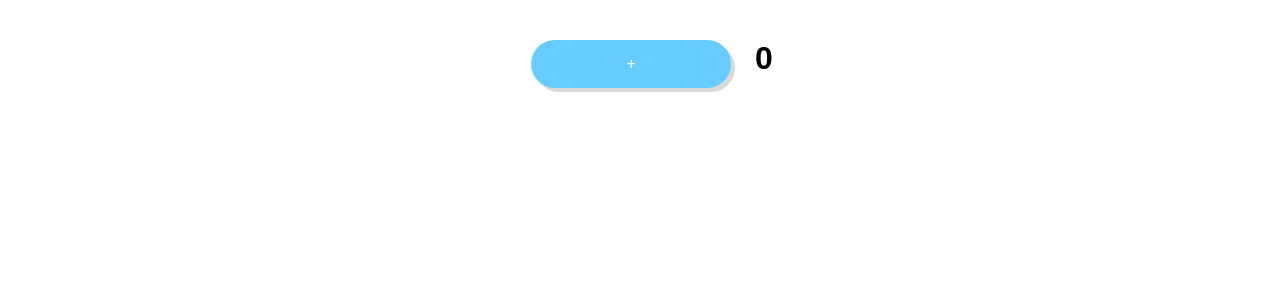
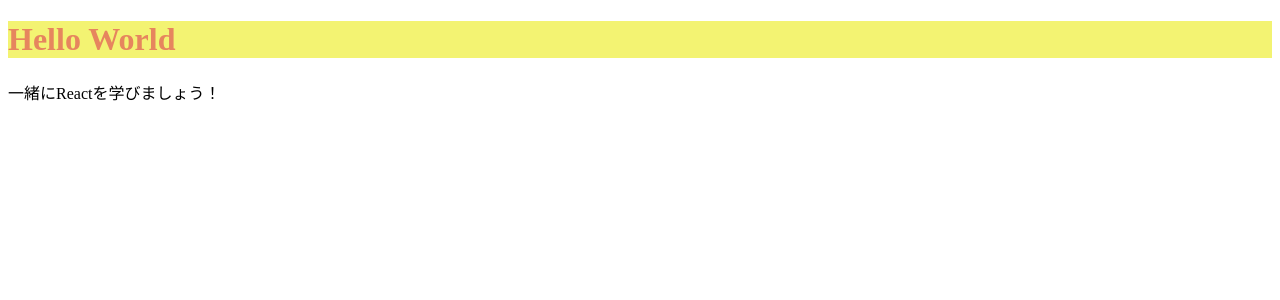
Before and after one commit to maetatu22/react_practice, a React (Create React App) app: page / in a window 1280 px wide. Shown: the top 300 px of the page. Built offline with nearby package versions, Linux system fonts and the light colour scheme.

Commit message:
className

```diff
--- a/src/App.js
+++ b/src/App.js
@@ -1,29 +1,12 @@
 import React from 'react';
 
 class App extends React.Component {
-  constructor(props) {
-    super(props);
-    this.state = {count: 0}
-
-
-  }
-
-  handleClick(){
-    this.setState({count: this.state.count + 1})
-  }
-
   render() {
     return (
       <div>
-        <h1>
-          <button onClick={()=>{this.handleClick()}}>+</button>
-          {this.state.count}
+        <h1 className="title">Hello World</h1>
 
-
-        </h1>
-
-
-
+        <p>一緒にReactを学びましょう！</p>
       </div>
     );
   }
--- a/src/index.css
+++ b/src/index.css
@@ -1,51 +1,4 @@
-body {
-  margin: 0;
-  font-family: -apple-system, BlinkMacSystemFont, 'Segoe UI', 'Roboto', 'Oxygen',
-    'Ubuntu', 'Cantarell', 'Fira Sans', 'Droid Sans', 'Helvetica Neue',
-    sans-serif;
-  -webkit-font-smoothing: antialiased;
-  -moz-osx-font-smoothing: grayscale;
+.title {
+  color: #e6855e;
+  background-color: #f3f372;
 }
-
-code {
-  font-family: source-code-pro, Menlo, Monaco, Consolas, 'Courier New',
-    monospace;
-}
-
-body {
-  margin: 0;
-  padding: 0;
-  font-family: sans-serif;
-  text-align: center;
-  min-width: 600px;
-}
-
-#root {
-  margin-top: 40px;
-}
-
-button {
-  display: inline-block;
-  font-size: 16px;
-  width: 200px;
-  height: 48px;
-  border-radius: 48px;
-  margin-right: 24px;
-  margin-left: 24px;
-  color: #fff;
-  background-color: #66ccff;
-  border: none;
-  outline: none;
-  box-shadow: 4px 4px #d8d8d8;
-  cursor: pointer;
-  -webkit-appearance: none;
-  -moz-appearance: none;
-  appearance: none;
-}
-
-button:active {
-  position: relative;
-  top: 4px;
-  left: 4px;
-  box-shadow: none;
-}
```
